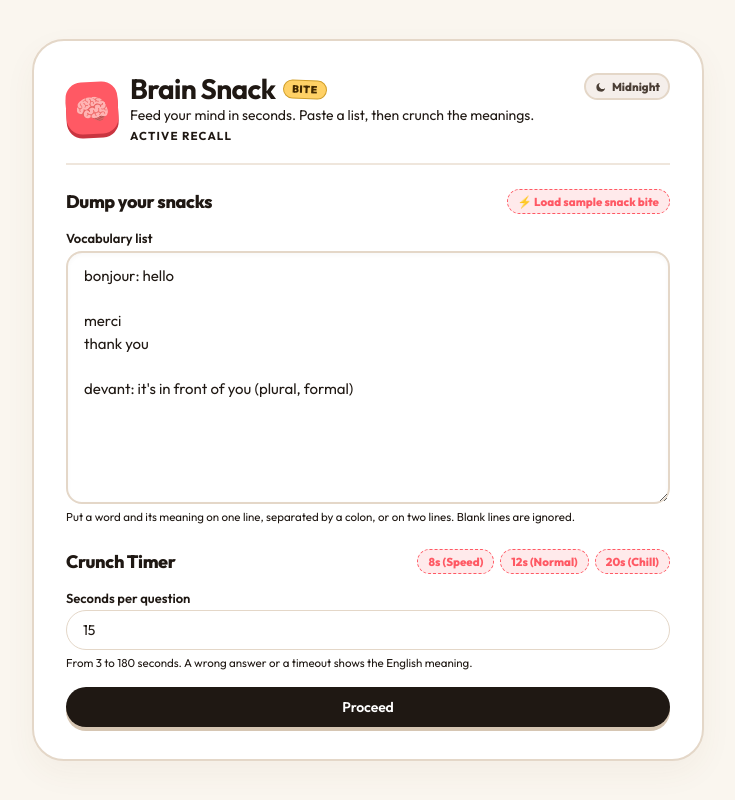
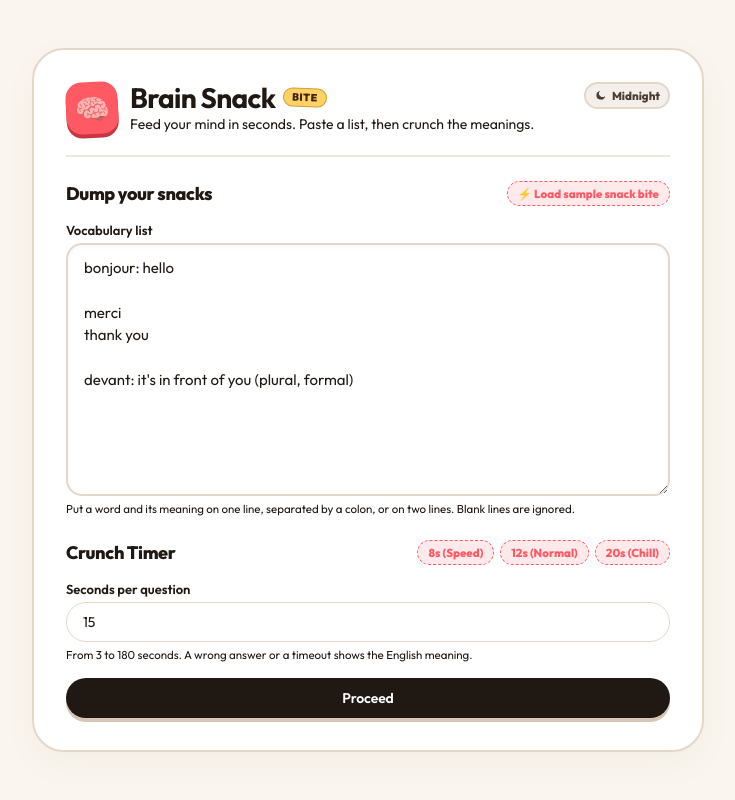
Before and after one commit to Imtannn/brain-snack, a React (Vite) app: page / in a window 1280 px wide. Shown: the whole page, without its empty margins (272-1007 px from the left). Built offline with nearby package versions, Linux system fonts and the light colour scheme.

Commit message:
fix(ui): remove Active Recall text from header

```diff
--- a/src/pages/vocabulary/VocabularyPage.tsx
+++ b/src/pages/vocabulary/VocabularyPage.tsx
@@ -42,7 +42,6 @@ export function VocabularyPage() {
         {phase.kind === 'input' ? (
           <>
             <VocabChrome
-              eyebrow="Active Recall"
               title="Brain Snack"
               subtitle="Feed your mind in seconds. Paste a list, then crunch the meanings."
             />
```
